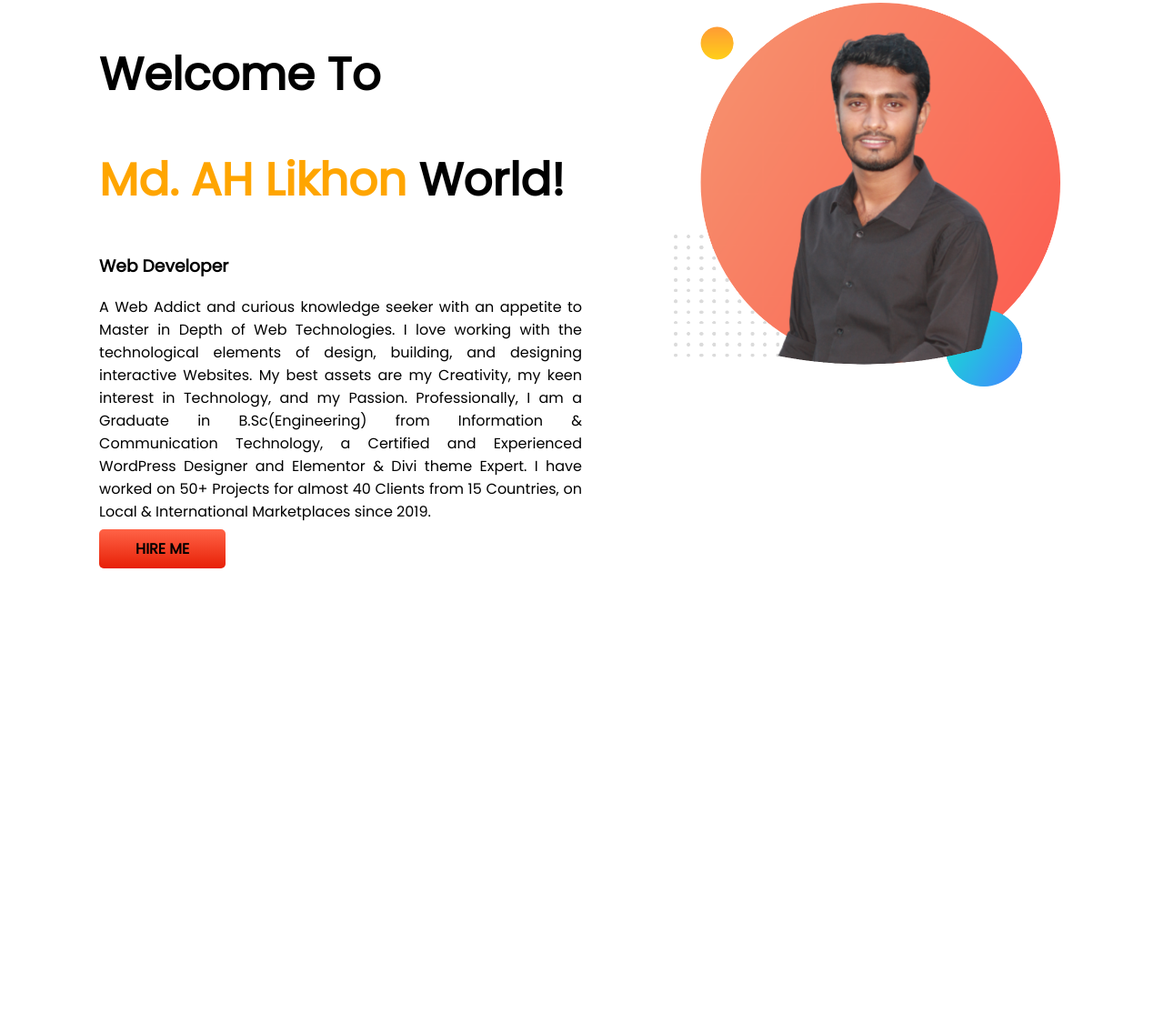
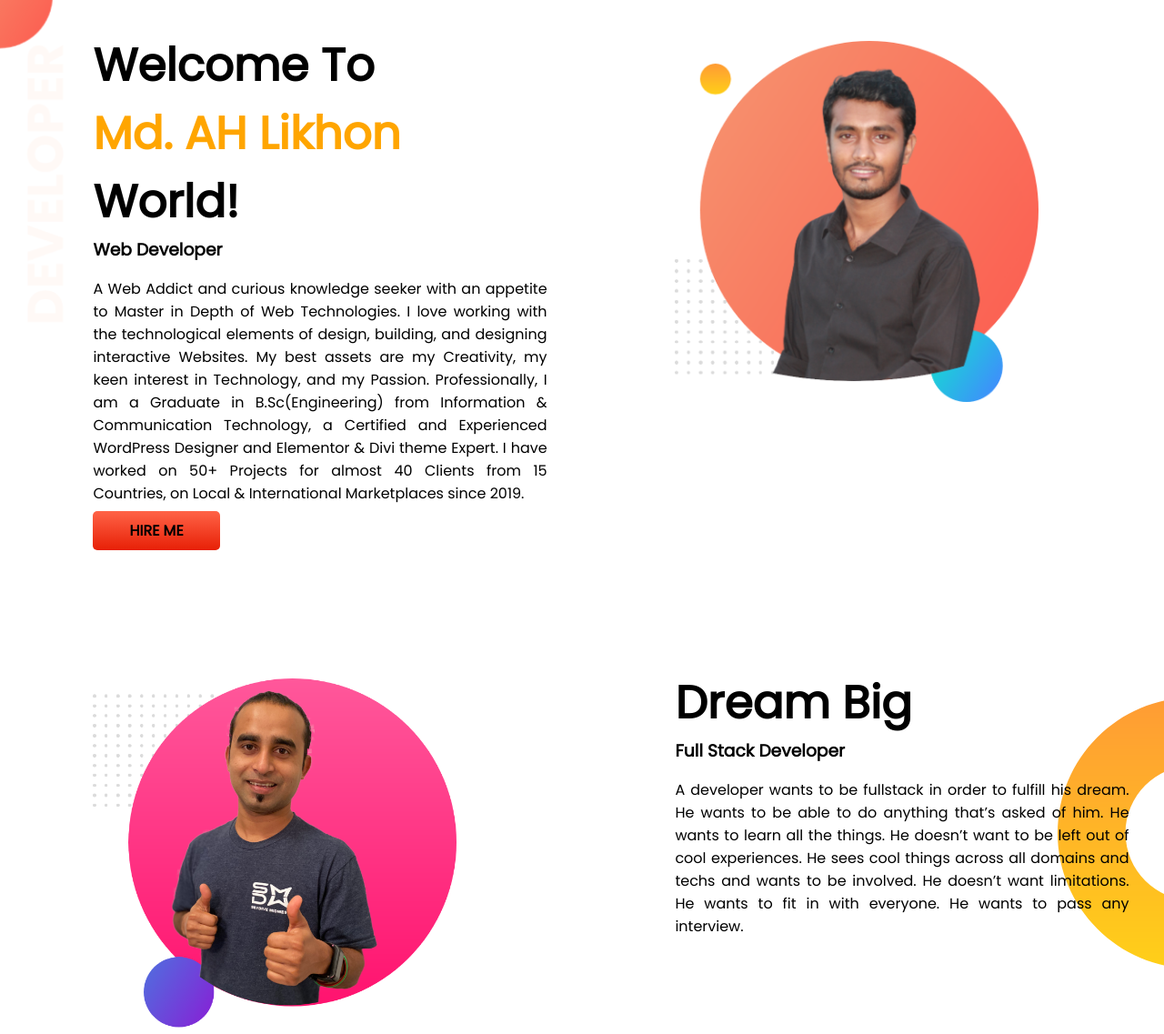
Before and after one commit to AH-Likhon/developer-portfolio, a plain HTML site: page index.html in a window 1280 px wide. Shown: the part 5-1142 px from the top of the page at 91% size. Before the commit the page ends 800 px from the top, so only its background shows below. Drawn offline with Linux system fonts and the light colour scheme.

Commit message:
third commit

```diff
--- a/index.html
+++ b/index.html
@@ -8,10 +8,10 @@
     <link rel="stylesheet" href="style.css">
 </head>
 <body>
-    <section>
+    <section class="top-banner">
         <div class="half-width">
-            <h1>Welcome To</h1>
-            <h1><span class="orange-color">Md. AH Likhon</span> World!</h1>
+            <h1 class="first-h1">Welcome To</h1>
+            <h1 class="second-h1"><span class="orange-color">Md. AH Likhon</span> World!</h1>
             <h3>Web Developer</h3>
             <p>A Web Addict and curious knowledge seeker with an appetite to Master in Depth of Web Technologies. I love working with the technological elements of design, building, and designing interactive Websites. My best assets are my Creativity, my keen interest in Technology, and my Passion. Professionally, I am a Graduate in B.Sc(Engineering) from Information & Communication Technology, a Certified and Experienced WordPress Designer and Elementor & Divi theme Expert. I have worked on 50+ Projects for almost 40 Clients from 15 Countries, on Local & International Marketplaces since 2019.</p>
             <a class="btn" target="_blank" href="https://www.linkedin.com/in/mdakramulhoque/">Hire Me</a>
@@ -21,5 +21,16 @@
             <img src="images/Likhon.png" alt="">
         </div>
     </section>
+
+    <section class="dream-big">
+        <div class="half-width">
+            <img src="images/jhankar2.png" alt="">
+        </div>
+        <div class="half-width">
+            <h1 class="first-h1">Dream Big</h1>
+            <h3 class="second-h1">Full Stack Developer</h3>
+            <p>A developer wants to be fullstack in order to fulfill his dream. He wants to be able to do anything that’s asked of him. He wants to learn all the things. He doesn’t want to be left out of cool experiences. He sees cool things across all domains and techs and wants to be involved. He doesn’t want limitations. He wants to fit in with everyone. He wants to pass any interview.</p>
+        </div>
+    </section>
 </body>
 </html>
--- a/style.css
+++ b/style.css
@@ -2,10 +2,29 @@
 
 body{
     font-family: 'Poppins', sans-serif;
+    margin: 0;
+    padding: 0;
+}
+
+.top-banner{
+    background-image: url(images/top-banner.png);
+    background-repeat: no-repeat;
 }
 
 h1{
     font-size: 50px;
+}
+
+.first-h1{
+    margin: 40px 0px 0px 0px;
+}
+
+.second-h1{
+    margin: 0px;
+}
+
+h3{
+    margin: 0px;
 }
 
 .orange-color{
@@ -19,6 +38,7 @@ section{
 .half-width{
     width: 50%;
     padding-left: 8%;
+    padding-right: 3%;
 }
 
 .half-width p{
@@ -27,6 +47,7 @@ section{
 
 .half-width img{
     width: 80%;
+    margin-top: 50px;
 }
 
 .btn{
@@ -38,3 +59,10 @@ section{
     border-radius: 5px;
     font-weight: 700;
 }
+
+.dream-big{
+    margin-top: 100px;
+    background-image: url(images/dream-bg.png);
+    background-repeat: no-repeat;
+    background-position: right;
+}
```
